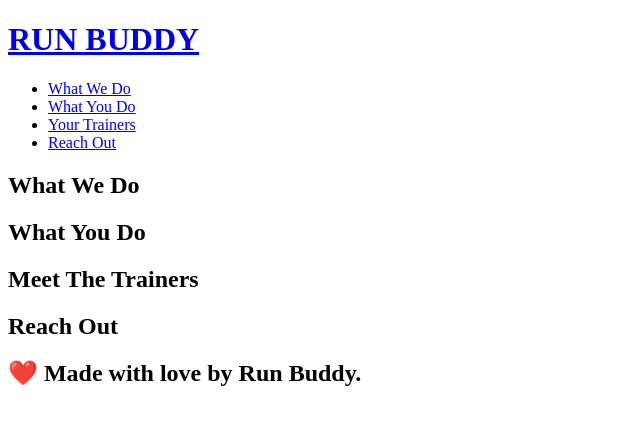
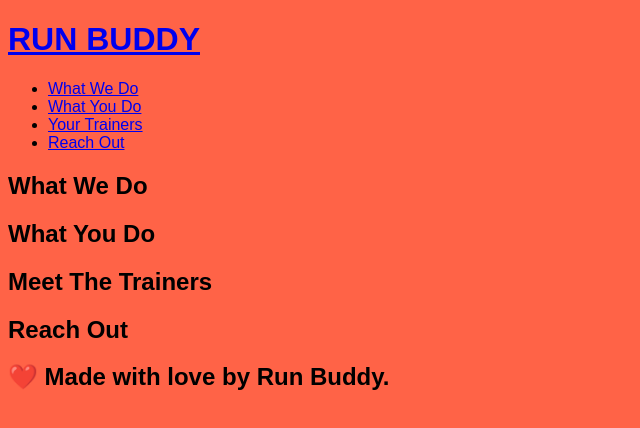
Before and after one commit to lrpineda/run-buddy, a plain HTML site: page index.html in a window 1280 px wide. Shown: the whole page, without its empty margins (0-640 px from the left). Drawn offline with Linux system fonts and the light colour scheme.

Commit message:
style stuff

```diff
--- a/assets/css/style.css
+++ b/assets/css/style.css
@@ -0,0 +1,4 @@
+body {
+    font-family: Arial, Helvetica, sans-serif;
+    background-color: tomato;
+}
--- a/index.html
+++ b/index.html
@@ -2,7 +2,7 @@
 <html lang="en">
 <head>
     <meta charset="UTF-8">
-    <link rel="stylesheet" href="./assets/css/style.css" />
+    <link rel="stylesheet" href="/assets/css/style.css" />
     <title>Run Buddy</title>
 </head>
 <body>
```
